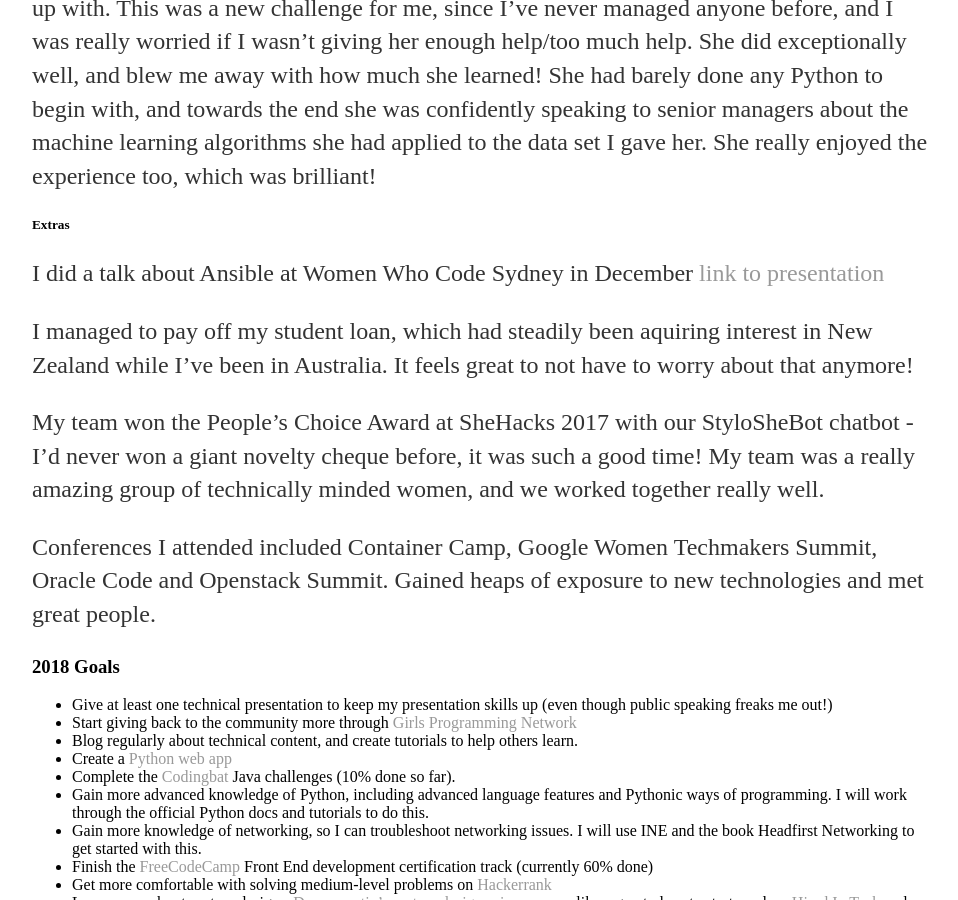
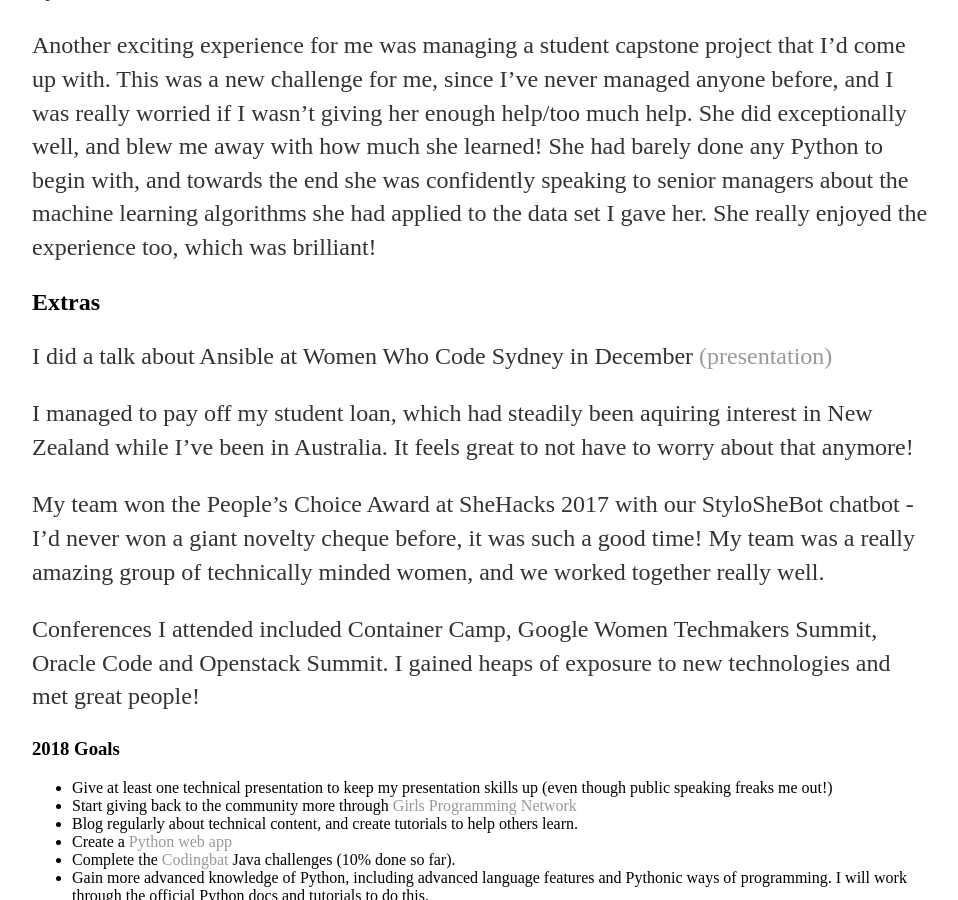
Before and after one commit to Sebbenbear/sebbenbear.github.io, a Jekyll site: the page built from _posts/2017-12-31-2018-in-review.md, in a window 1280 px wide and 900 px high, scrolled down 1325 px. Shown: the whole window, without its empty margins (160-1118 px from the left). Built offline with Jekyll 4.4.1, drawn with Linux system fonts in a browser that asks for light colours.

Commit message:
Fix headings

```diff
--- a/_posts/2017-12-31-2018-in-review.md
+++ b/_posts/2017-12-31-2018-in-review.md
@@ -4,31 +4,31 @@
 date: 2017-12-31
 ---
 
-### Looking back on 2017
+# Looking back on 2017
 
 It's been quite a year - I started working at Ericsson Sydney in February. The culture and people there are really awesome - I really look forward to working with these excellent people each day.
 
-##### Managed Services (7 months)
+## Managed Services (7 months)
 
 I initially found it challenging when I placed as a Data Analyst when I was expecting to be placed in a software developer role, as there was a greater business need in that area. However, I found ways to apply programming and automation there regardless. Rather than use Excel for all the things, I thought it would be interesting to try using other technologies commonly used in Data Science such as SQL, Jupyter Notebooks, Python/Pandas (choosing Python over R since I thought it would be easier for my coworkers to learn, as well as help people learn to automate other aspects of their work). I talked to my coworkers about trying these, and they were very supportive of it.
 
 I initially started learning [SQL from Udacity](https://www.udacity.com/course/intro-to-relational-databases--ud197), and work colleagues from other areas of the business were more than happy to help too. We managed to automate a manual report that previously took many hours to do initially, and really helped the team, and while I was in that team I reduced my time on certain tasks down to a fraction of what they would otherwise take, allowing me to spend more time automating new things!
 
-##### Customer Adaptation Centre (4 months)
+## Customer Adaptation Centre (4 months)
 
 As of 1 September, I moved into the Customer Adaptation Centre for a Solution Architect placement, which is the role I (and the Customer Adaptation Center manager!) initially thought I would be moved into. I found this really interesting but difficult, since there were many meetings about lots of different kinds of complex projects, and it was hard to keep up! I also found that my days just became full of meetings, and I didn't have enough time to work on things. After chatting to my manager, it was agreed that I could put more of my time into a network test automation project, and gain a really solid foundation with Ansible and Python.
 
 Another exciting experience for me was managing a student capstone project that I'd come up with. This was a new challenge for me, since I've never managed anyone before, and I was really worried if I wasn't giving her enough help/too much help. She did exceptionally well, and blew me away with how much she learned! She had barely done any Python to begin with, and towards the end she was confidently speaking to senior managers about the machine learning algorithms she had applied to the data set I gave her. She really enjoyed the experience too, which was brilliant!
 
-##### Extras
+## Extras
 
-I did a talk about Ansible at Women Who Code Sydney in December [link to presentation](https://docs.google.com/presentation/d/1X_eQzYfjegAI9EaqRovfUUJlHzQR46yMmw7RSOtA-wQ/edit?usp=sharing)
+I did a talk about Ansible at Women Who Code Sydney in December [(presentation)](https://docs.google.com/presentation/d/1X_eQzYfjegAI9EaqRovfUUJlHzQR46yMmw7RSOtA-wQ/edit?usp=sharing)
 
 I managed to pay off my student loan, which had steadily been aquiring interest in New Zealand while I've been in Australia. It feels great to not have to worry about that anymore!
 
 My team won the People's Choice Award at SheHacks 2017 with our StyloSheBot chatbot - I'd never won a giant novelty cheque before, it was such a good time! My team was a really amazing group of technically minded women, and we worked together really well.
 
-Conferences I attended included Container Camp, Google Women Techmakers Summit, Oracle Code and Openstack Summit. Gained heaps of exposure to new technologies and met great people.
+Conferences I attended included Container Camp, Google Women Techmakers Summit, Oracle Code and Openstack Summit. I gained heaps of exposure to new technologies and met great people!
 
 ### 2018 Goals
 
```
